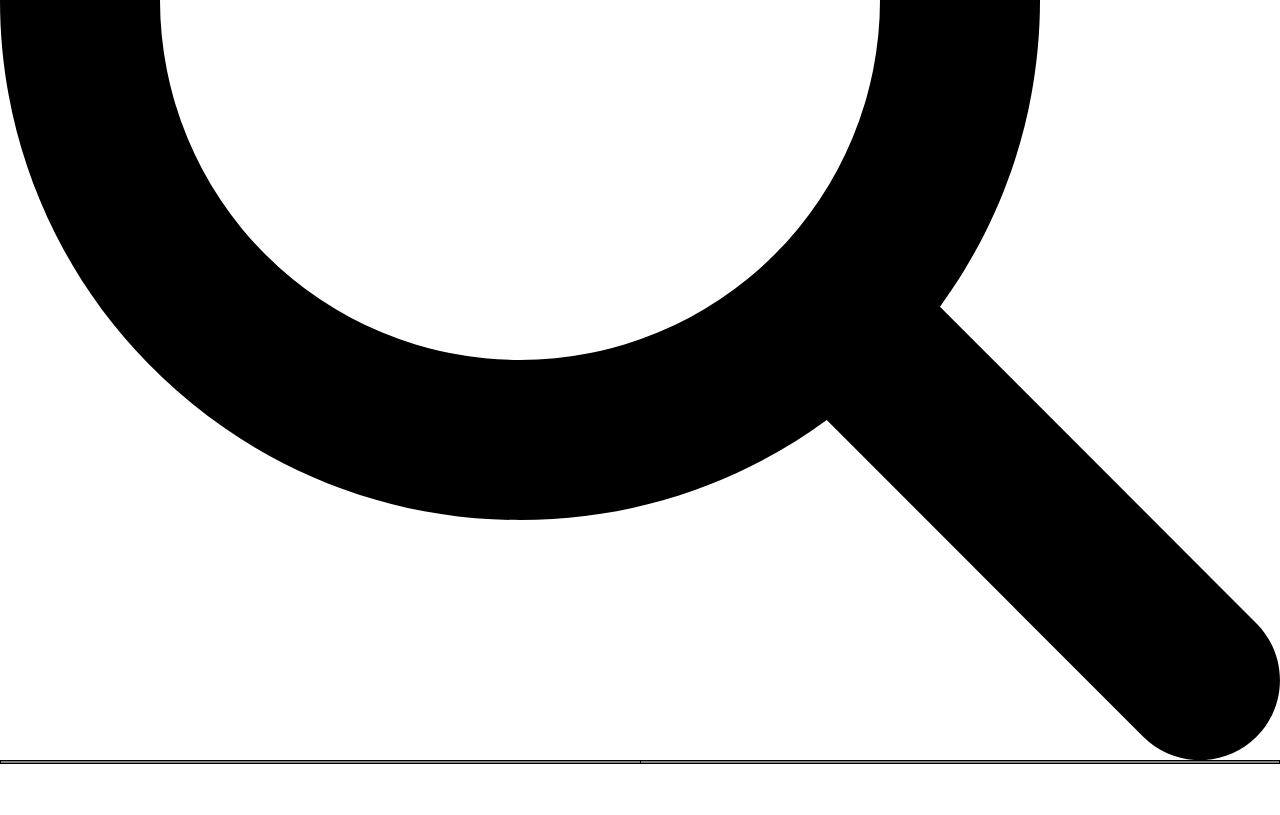
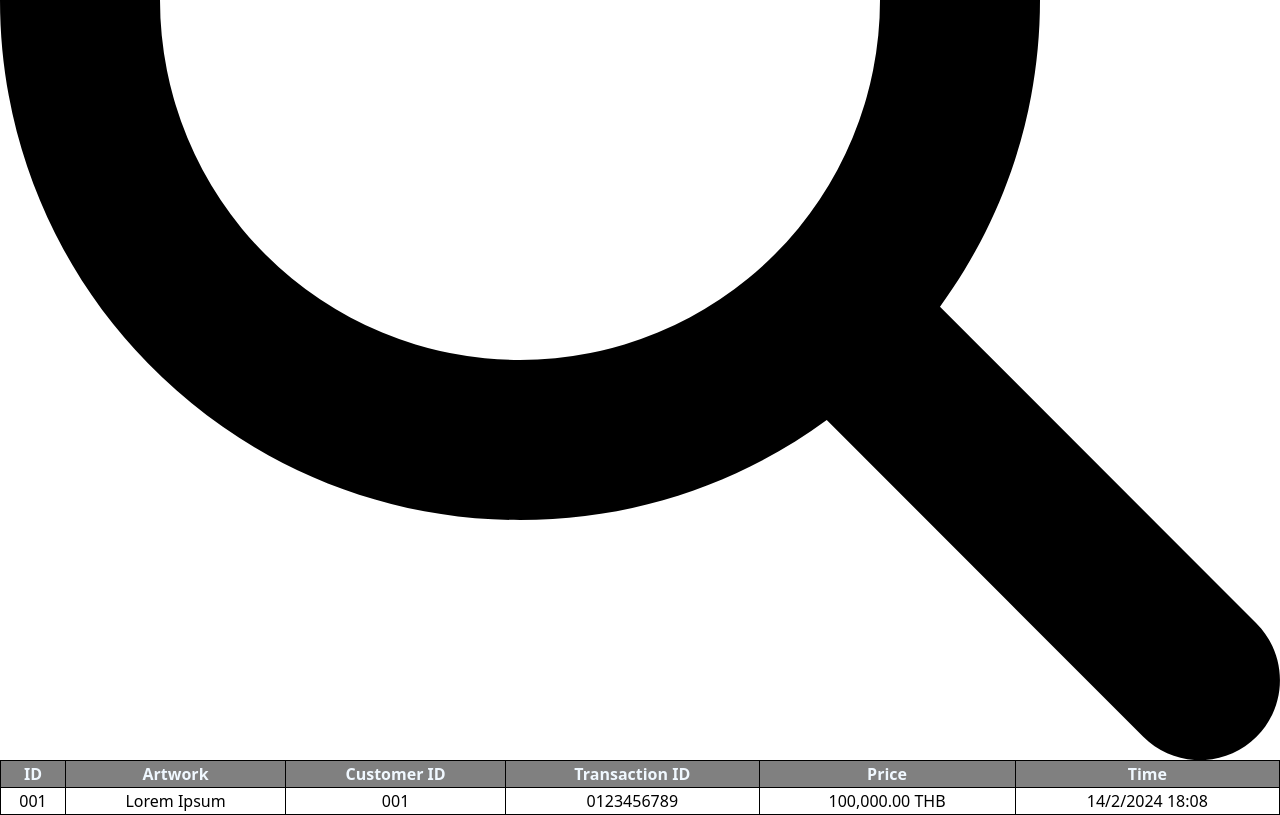
Before and after one commit to TeratBurami/ArtsDrops, a React (Vite) app: page /payment_log in a window 1280 px wide. Shown: the part 667-1482 px from the top of the page. Before the commit the page ends 1431 px from the top, so only its background shows below. Built offline with nearby package versions, Linux system fonts and the light colour scheme; a web font is replaced by a local one.

Commit message:
Complete Maybe?

```diff
--- a/src/pages/admin pages/AccountManage.tsx
+++ b/src/pages/admin pages/AccountManage.tsx
@@ -3,6 +3,7 @@ import Search from '../../components/search'
 import './table.css'
 import Edit from '../../assets/images/user-pen-solid.svg'
 import Delete from '../../assets/images/user-minus-solid.svg'
+import AddUser from '../../assets/images/user-plus-solid.svg'
 
 export default function AccountManage(){
     return(
@@ -11,7 +12,8 @@ export default function AccountManage(){
 
             <div className='ml-60 mr-6 p-10'>
                 <h1 className='font-semibold text-2xl pb-4'>Account Management</h1>
-                <div className='bg-gray-200 h-14 flex justify-end items-center'>
+                <div className='bg-gray-200 h-14 flex justify-between items-center'>
+                    <img src={AddUser} className='w-6 ml-10'></img>
                     <div className='mr-2'>
                         <Search></Search>
                     </div>
@@ -27,7 +29,8 @@ export default function AccountManage(){
                         <th className='w-1/12'>Delete</th>
                     </tr>
 
-                    {/*Tester :> */}
+                    {
+                        /*TESTER */
                         <tr>
                             <td>001</td>
                             <td>Mr. Pathompum Jirakarnpaisan</td>
@@ -37,7 +40,10 @@ export default function AccountManage(){
                             <td><img src={Edit} className='w-6'></img></td>
                             <td><img src={Delete} className='w-6'></img></td>
                         </tr>
+                    }
 
+                    {
+                        /*TESTER*/
                         <tr>
                             <td>002</td>
                             <td>Mr. Terat Burami</td>
@@ -47,7 +53,7 @@ export default function AccountManage(){
                             <td><img src={Edit} className='w-6'></img></td>
                             <td><img src={Delete} className='w-6'></img></td>
                         </tr>
-                    {/*End of tester*/}
+                    }
 
                 </table>
             </div>
--- a/src/pages/admin pages/PaymentLog.tsx
+++ b/src/pages/admin pages/PaymentLog.tsx
@@ -7,8 +7,8 @@ export default function PaymentLog(){
         <>
             <Nav></Nav>
 
-            <div className='ml-60'>
-            <h1 className='font-semibold text-2xl pb-4'>Account Management</h1>
+            <div className='ml-60 mr-6 p-10'>
+            <h1 className='font-semibold text-2xl pb-4'>Payment Log</h1>
                 <div className='bg-gray-200 h-14 flex justify-end items-center'>
                     <div className='mr-2'>
                         <Search></Search>
@@ -16,10 +16,26 @@ export default function PaymentLog(){
                 </div>
                 <table>
                     <tr>
-                        <th></th>
-                        <th></th>
+                        <th className='w-1/12'>ID</th>
+                        <th className='w-4/12'>Artwork</th>
+                        <th className='w-1/12'>Customer ID</th>
+                        <th className='w-2/12'>Transaction ID</th>
+                        <th className='w-2/12'>Price</th>
+                        <th className='w-2/12'>Time</th>
+                    </tr>
 
-                    </tr>
+                    {
+                        /*TESTER */
+                        <tr>
+                            <td>001</td>
+                            <td>Lorem Ipsum</td>
+                            <td>001</td>
+                            <td>0123456789</td>
+                            <td>100,000.00 THB</td>
+                            <td>14/2/2024 18:08</td>
+                        </tr>
+                    }
+
                 </table>
             </div>
         </>
--- a/src/pages/admin pages/ProdManage.tsx
+++ b/src/pages/admin pages/ProdManage.tsx
@@ -3,6 +3,7 @@ import Search from '../../components/search'
 import './table.css'
 import Edit from '../../assets/images/pen-to-square-solid.svg'
 import Trash from '../../assets/images/trash-can-regular.svg'
+import Cart from '../../assets/images/cart-plus-solid.svg'
 
 export default function ProdManage(){
     return(
@@ -11,7 +12,8 @@ export default function ProdManage(){
 
             <div className='ml-60 mr-6 p-10'>
                 <h1 className='text-2xl font-semibold pb-4'>Product Management</h1>
-                <div className='bg-gray-200 h-14 flex justify-end items-center'>
+                <div className='bg-gray-200 h-14 flex justify-between items-center'>
+                    <img src={Cart} className='w-6 ml-10'></img>
                     <div className='mr-2'>
                         <Search></Search>
                     </div>
@@ -26,6 +28,8 @@ export default function ProdManage(){
                         <th className='w-1/12'>Edit</th>
                         <th className='w-1/12'>Delete</th>
                     </tr>
+                    {
+                        /*TESTER*/
                         <tr>
                             <td>P001</td>
                             <td>Giraffe Family</td>
@@ -35,6 +39,7 @@ export default function ProdManage(){
                             <td><img src={Edit} className='w-6'></img></td>
                             <td><img src={Trash} className='w-6'></img></td>
                         </tr>
+                    }
                 </table>
             </div>
         </div>
--- a/src/pages/admin pages/table.css
+++ b/src/pages/admin pages/table.css
@@ -1,3 +1,4 @@
+
 table, td, tr, th {
     border: solid black 1px;
 }
```
Also changed, not shown: src/assets/images/cart-plus-solid.svg (added), src/assets/images/user-plus-solid.svg (added). Lines whose indentation alone changed are shown as unchanged.
